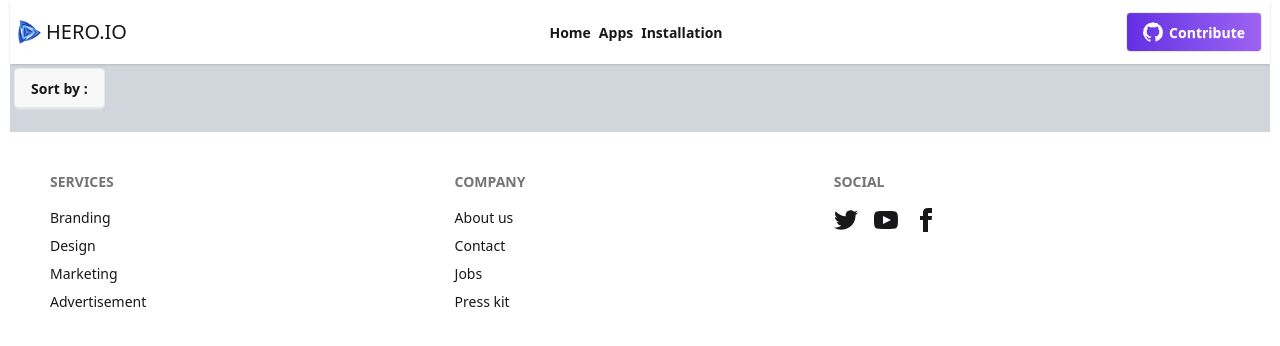
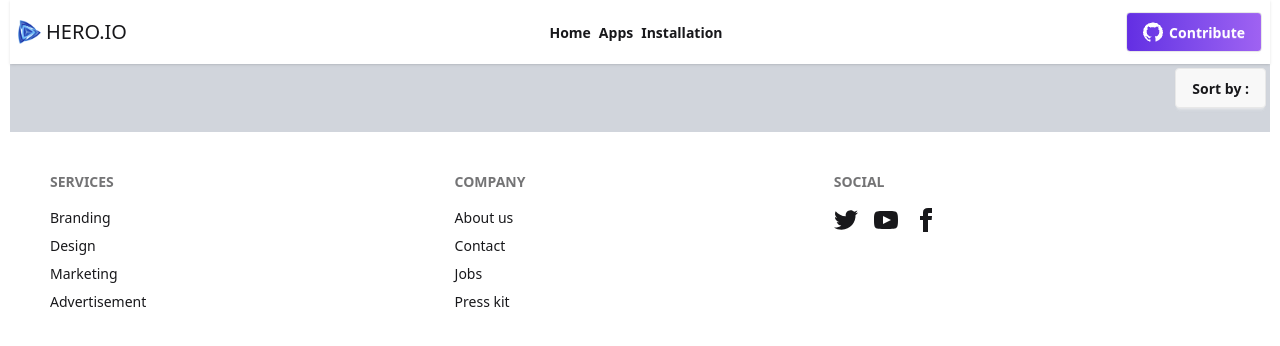
Before and after one commit to SOFIUL-AZAM/Hero-Apps, a React (Vite) app: page /installation in a window 1280 px wide. Shown: the top 346 px of the page. Built offline with nearby package versions, Linux system fonts and the light colour scheme.

Commit message:
simple update code

```diff
--- a/src/Pages/Installation/Installation.jsx
+++ b/src/Pages/Installation/Installation.jsx
@@ -26,7 +26,7 @@ const Installation = () => {
     return (
         <div>
 
-            <div>
+            <div className='flex justify-end'>
                     <details className="dropdown">
                         <summary className="btn m-1">Sort by : {sort?sort:""}</summary>
                          <ul className="menu dropdown-content bg-base-100 rounded-box z-1 w-52 p-2 shadow-sm">
```
